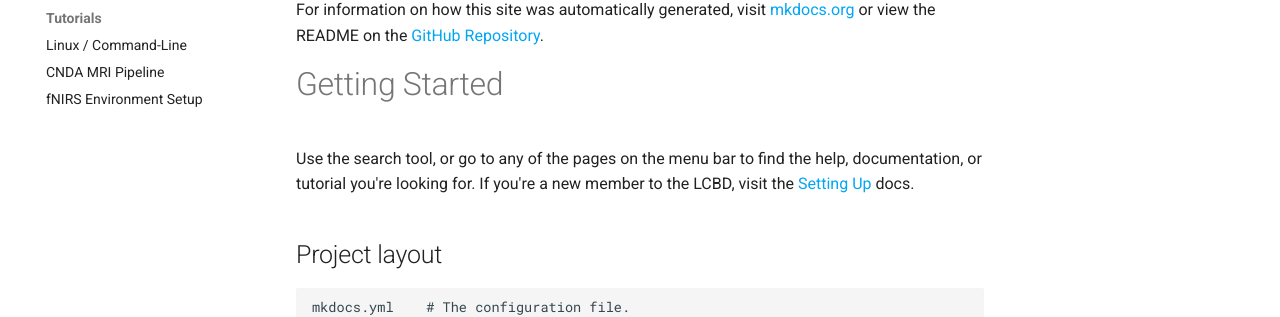
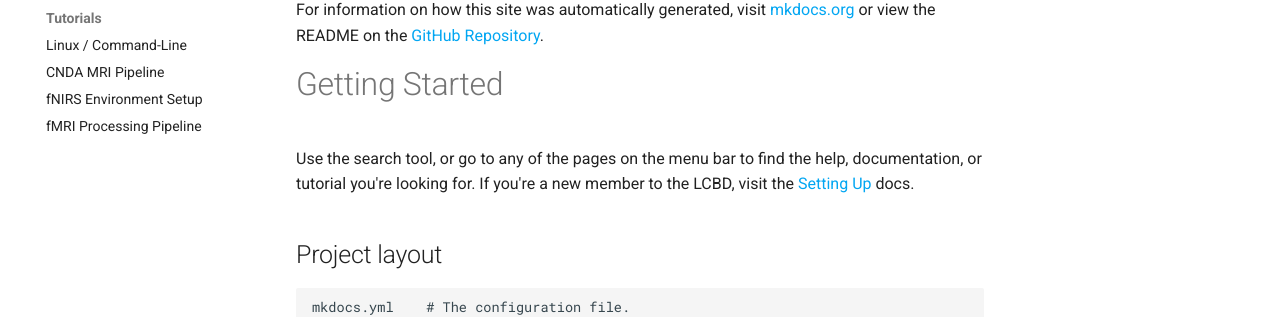
Before and after one commit to ChildBrainLab/ChildBrainLab.github.io, an MkDocs documentation site: the page built from docs/index.md, in a window 1280 px wide. Shown: the part 317-634 px from the top of the page. Built offline with MkDocs 1.6.1 and Material for MkDocs 9.7.7, drawn with Linux system fonts in a browser that asks for light colours; comment, search, counter and statistics services are not loaded.

Commit message:
Update mkdocs.yml

```diff
--- a/mkdocs.yml
+++ b/mkdocs.yml
@@ -54,6 +54,7 @@ nav:
   - 'Linux / Command-Line': 'tutorials/linux_wt.md'
   - 'CNDA MRI Pipeline': 'tutorials/cnda_wt.md'
   - 'fNIRS Environment Setup': 'tutorials/nirs_env_wt.md'
+  - 'fMRI Processing Pipeline': 'tutorials/mri_wt.md'
 extra_css:
 - stylesheets/extra.css
 markdown_extensions:
```
